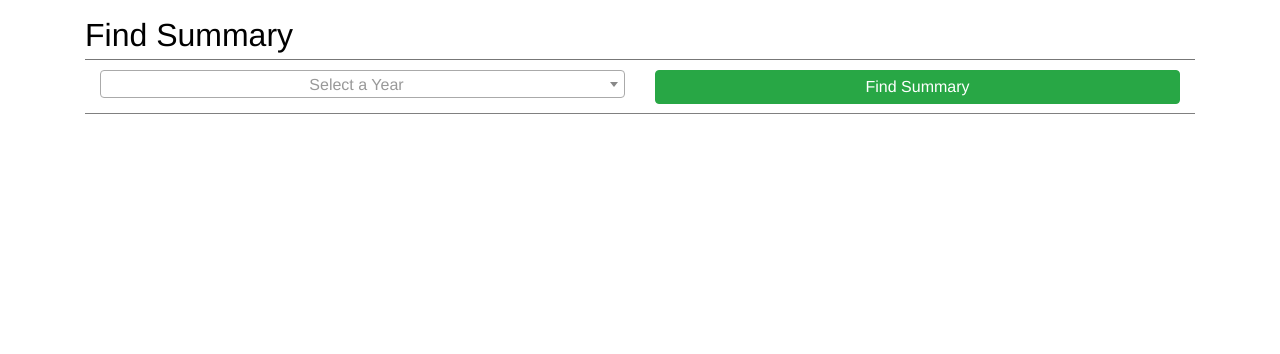
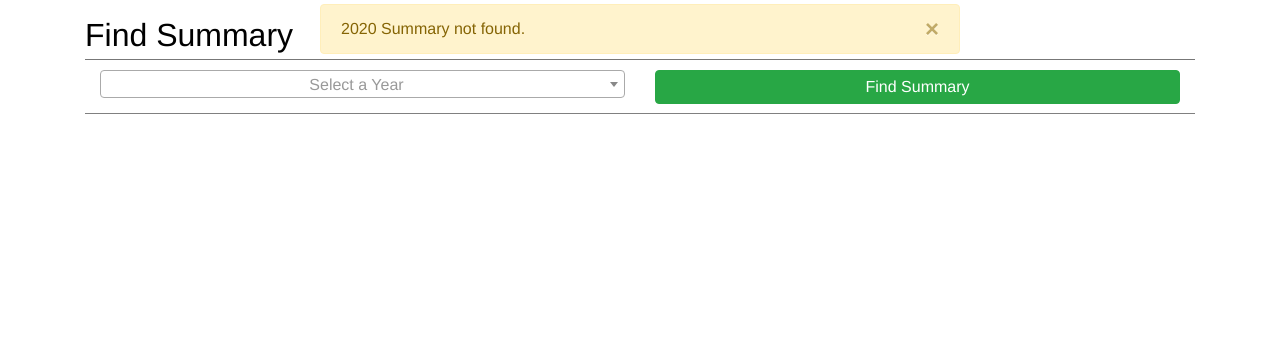
Before and after one commit to seangtkelley/hampsteadwx-django, a Django app: page /summaries/annual/2020 in a window 1280 px wide. Shown: the part 66-420 px from the top of the page. Run offline with Django 3.2, Linux system fonts and the light colour scheme; data that the repository does not hold is empty; some libraries are stand-ins or nearby versions.

Commit message:
forgot to include files in last commit i swear im not boosting

```diff
--- a/api/models.py
+++ b/api/models.py
@@ -101,7 +101,8 @@ class MonthlySummary(GeneralSummary):
 
 
 class AnnualSummary(GeneralSummary):
-    pass
+    # meta
+    year = models.IntegerField()
 
 
 class SunsetLakeIceInIceOut(models.Model):
--- a/api/views.py
+++ b/api/views.py
@@ -42,9 +42,10 @@ def summaries_monthly_submit(request):
                     payload = utils.add_alert(payload, 'danger', f"Error occurred while processing csv: <code>{str(e)}</code>")
                     return render(request, 'summaries/monthly/submit.html', payload)
 
-                # calculate and save summary
+                # calculate and save summaries
                 try:
                     workflow.calc_monthly_summary(year, month, save_to_db=True)
+                    workflow.calc_annual_summary(year, save_to_db=True)
                 except Exception as e:
                     payload = utils.add_alert(payload, 'danger', f"Error occurred while calculating summary: <code>{str(e)}</code>")
                     return render(request, 'summaries/monthly/submit.html', payload)
@@ -146,16 +147,13 @@ def summaries_annual_view(request, year):
     payload = { 'title': f"{year} Annual Summary" }
 
     # get annual summary
-    if None is not None: # models.AnnualSummary.objects.filter(date__year=year).exists():
-        # from database: TODO
-        # payload['annual_summary'] = models.AnnualSummary.objects.filter(date__year=year).first()
-        pass
+    if models.AnnualSummary.objects.filter(year=year).exists():
+        payload['annual_summary'] = models.AnnualSummary.objects.filter(year=year).first()
+
+        # get monthly summaries
+        payload['monthly_summaries'] = models.MonthlySummary.objects.filter(date__year=year).order_by('date')
     else:
-        # calc
-        payload['annual_summary'] = workflow.calc_annual_summary(year)
-
-    # get monthly summaries
-    payload['monthly_summaries'] = models.MonthlySummary.objects.filter(date__year=year).order_by('date')
+        payload = utils.add_alert(payload, 'warning', f"{year} Summary not found.")
 
     return render(request, 'summaries/annual/view.html', payload)
 
@@ -163,13 +161,10 @@ def summaries_annual_text(request, year):
     payload = { 'title': f"{year} Annual Summary" }
 
     # get annual summary
-    if None is not None: # models.AnnualSummary.objects.filter(date__year=year).exists():
-        # from database: TODO
-        # payload['annual_summary'] = models.AnnualSummary.objects.filter(date__year=year).first()
-        pass
+    if models.AnnualSummary.objects.filter(year=year).exists():
+        payload['annual_summary'] = models.AnnualSummary.objects.filter(year=year).first()
     else:
-        # calc
-        payload['annual_summary'] = workflow.calc_annual_summary(year)
+        raise Http404
 
     normals = workflow.get_normals()
     payload['AVG_TEMP'] = normals['temp'][12]
@@ -181,17 +176,15 @@ def summaries_annual_text(request, year):
 def summaries_annual_table(request, year):
     payload = { 'title': f"{year} Annual Summary" }
 
-    # get monthly summaries
-    payload['all_summaries'] = list(models.MonthlySummary.objects.filter(date__year=year).order_by('date'))
+    # get annual summary
+    if models.AnnualSummary.objects.filter(year=year).exists():
+        # get monthly summaries
+        payload['all_summaries'] = list(models.MonthlySummary.objects.filter(date__year=year).order_by('date'))
 
-    # get annual summary
-    if None is not None: # models.AnnualSummary.objects.filter(date__year=year).exists():
-        # from database: TODO
-        # payload['all_summaries'].append(models.AnnualSummary.objects.filter(date__year=year).first())
-        pass
+        # get annual
+        payload['all_summaries'].append(models.AnnualSummary.objects.filter(year=year).first())
     else:
-        # calc
-        payload['all_summaries'].append(workflow.calc_annual_summary(year))
+        raise Http404
 
     return render(request, 'summaries/annual/table.html', payload)
 
@@ -239,6 +232,6 @@ def summaries_precip_view(request):
     payload = { 'title': "Precipitation" }
 
     # get monthly summaries
-    payload['all_summaries'] = workflow.get_all_monthly_summaries()
+    payload['summaries'] = models.MonthlySummary.objects.all().order_by('date')
 
     return render(request, 'summaries/precip/view.html', payload)
--- a/api/workflow.py
+++ b/api/workflow.py
@@ -74,6 +74,7 @@ def calc_monthly_summary(year, month, save_to_db=False):
     summary = calc_general_summary(df)
 
     # add meta
+    summary['date'] = df.iloc[0].date
     summary['csv_filepath'] = df.iloc[0].csv_filepath
 
     # add month specific fields
@@ -117,20 +118,7 @@ def calc_monthly_summary(year, month, save_to_db=False):
         return summary
 
 
-def get_all_monthly_summaries():
-    all_summaries = []
-    for year in range(2010, datetime.now().year+1):
-        for month in range(1, 13):
-            if models.MonthlySummary.objects.filter(date__year=year, date__month=month).exists():
-                # from database
-                all_summaries.append(models.MonthlySummary.objects.filter(date__year=year, date__month=month).first())
-            elif models.DailyOb.objects.filter(date__year=year, date__month=month).count() > 0:
-                # calc
-                all_summaries.append(calc_monthly_summary(year, month))
-    return all_summaries
-
-
-def calc_annual_summary(year):
+def calc_annual_summary(year, save_to_db=False):
     # get all daily obs from year
     obs = models.DailyOb.objects.filter(date__year=year).order_by('date')
     if obs.count() == 0:
@@ -142,19 +130,28 @@ def calc_annual_summary(year):
     # calc general
     summary = calc_general_summary(df)
 
+    # add meta
+    summary['year'] = year
+
     # add annual specific fields
     normals = get_normals()
     summary['avg_temp_dfn'] = summary['avg_temp'] - normals['temp'][12]
     summary['precip_dfn'] = summary['precip'] - normals['precip'][12]
     summary['sf_dfn'] = summary['sf'] - normals['sf'][12]
 
-    return summary
+    if save_to_db:
+        if models.AnnualSummary.objects.filter(year=year).exists():
+            db_summary = models.AnnualSummary.objects.filter(year=year).update(**summary)
+        else:
+            db_summary = models.AnnualSummary.objects.create(**summary)
+
+        return db_summary
+    else:
+        return summary
 
 
 def calc_general_summary(df):
     return {
-        'date': df.iloc[0].date,
-
         # abrv key:
         # grtr = greater
         # grtst = greatest
--- a/templates/summaries/annual/table.html
+++ b/templates/summaries/annual/table.html
@@ -39,7 +39,7 @@
     {% for summary in all_summaries %}
     <tr>
         {% if forloop.last %}
-        <td>{{ summary.date.year }}</td>
+        <td>{{ summary.year }}</td>
         {% else %}
         <td>{{ summary.date|date:'F' }}</td>
         {% endif %}
--- a/templates/summaries/annual/text.html
+++ b/templates/summaries/annual/text.html
@@ -9,7 +9,7 @@
     <div class="row better-row">
 
         <div class="col-xs-2 col-sm-2 col-md-2 col-lg-2" style="min-height: 20px; text-align: center; padding-top: 20px;">
-            <h3>{{ annual_summary.date.year }}</h3>
+            <h3>{{ annual_summary.year }}</h3>
         </div>
         <h3 class="col-xs-8 col-sm-8 col-md-8 col-lg-8" style="min-height: 20px; text-align: center; ">
             NOAA/ National Weather Service <br>
--- a/templates/summaries/annual/view.html
+++ b/templates/summaries/annual/view.html
@@ -305,7 +305,7 @@
     {% if annual_summary is not None %}
     <div class="row better-row">
         <div class="col-xs-12 col-sm-12 col-md-12 col-lg-12" style="text-align: left">
-            <h1>{{ annual_summary.date.year }} Annual Summary</h1>
+            <h1>{{ annual_summary.year }} Annual Summary</h1>
         </div>
         <div class="col-xs-12 col-sm-12 col-md-12 col-lg-12" style="min-height: 5px; border-top: 1px solid grey;"></div>
         <div id="summaryBtns" class="col-xs-12 col-sm-12 col-md-12 col-lg-12" style="text-align: left; margin-bottom:2px;">
@@ -318,10 +318,10 @@
             <a href="#" id="chartsBtn" onclick="viewCharts()" class="btn btn-primary" style="margin-bottom: 3px">
                 <i class="fa fa-bar-chart"></i>&nbsp; View Charts
             </a>
-            <a href="{% url 'summaries_annual_text' year=annual_summary.date.year %}" target="_blank" class="btn btn-primary" style="margin-bottom: 3px">
+            <a href="{% url 'summaries_annual_text' year=annual_summary.year %}" target="_blank" class="btn btn-primary" style="margin-bottom: 3px">
                 <i class="fa fa-external-link"></i>&nbsp; Open Text Summary
             </a>
-            <a href="{% url 'summaries_annual_table' year=annual_summary.date.year %}" target="_blank" class="btn btn-primary" style="margin-bottom: 3px">
+            <a href="{% url 'summaries_annual_table' year=annual_summary.year %}" target="_blank" class="btn btn-primary" style="margin-bottom: 3px">
                 <i class="fa fa-table"></i>&nbsp; Open Table Summary
             </a>
         </div>
@@ -364,7 +364,7 @@
         <div id="textSummary">
             <div class="col-xs-12 col-sm-12 col-md-12 col-lg-12" style="padding: 0;">
                 <iframe id="textSummaryiFrame" style="width:100%; border:none;"
-                    src="{% url 'summaries_annual_text' year=annual_summary.date.year %}"></iframe>
+                    src="{% url 'summaries_annual_text' year=annual_summary.year %}"></iframe>
             </div>
         </div>
     </div>
```
